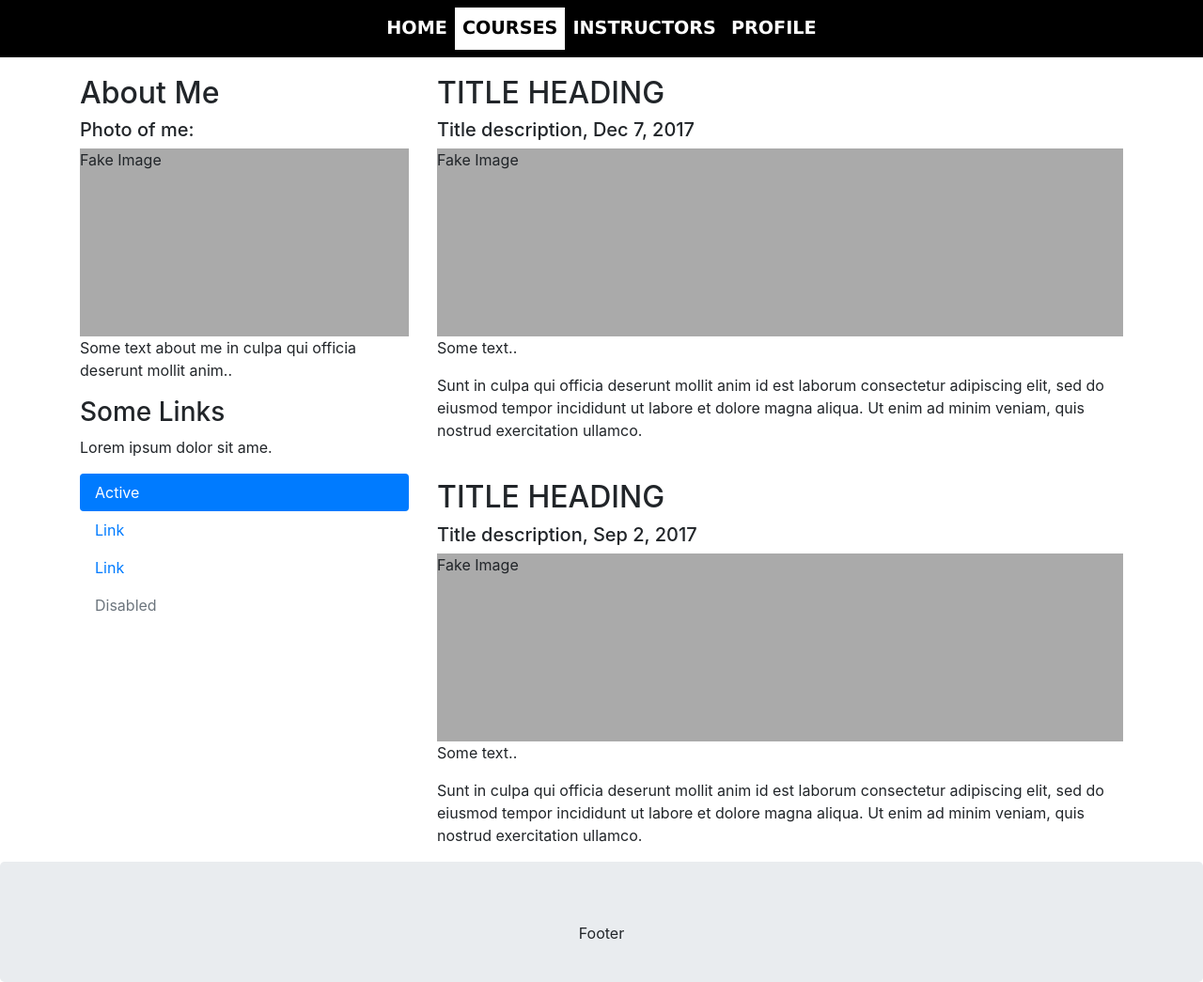
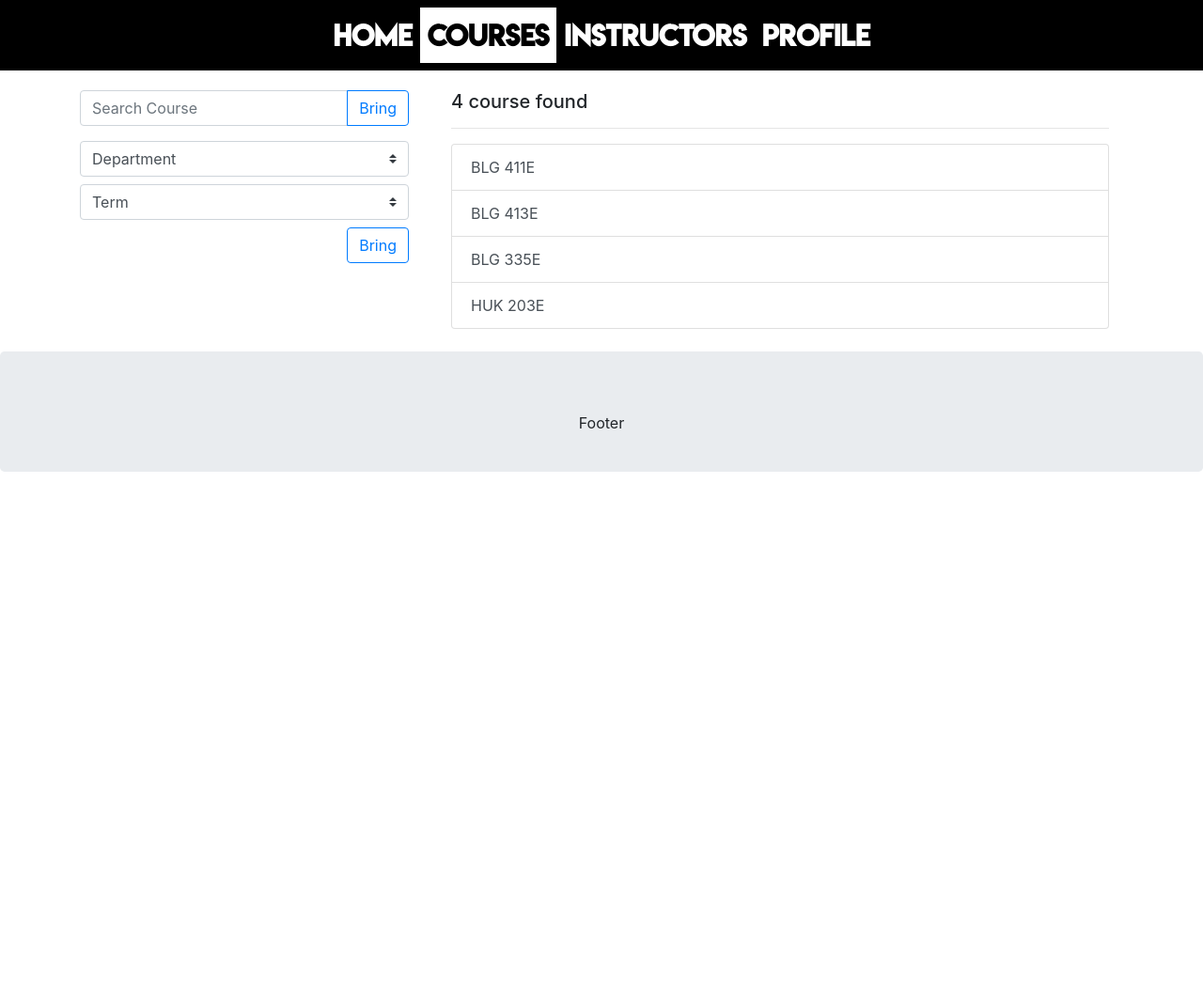
Before and after one commit to itusoft30/degreeOverview, a Flask app: template project/templates/index.html in a window 1280 px wide. Shown: the whole page at 94% size. After the commit the page ends 502 px from the top, so only its background shows below. Run offline with Flask 2, Linux system fonts and the light colour scheme; the template is opened without the code that fills it, so the values that code supplies are empty; some libraries are stand-ins or nearby versions.

Commit message:
html update

```diff
--- a/project/templates/index.html
+++ b/project/templates/index.html
@@ -41,44 +41,48 @@
   </div>
 </nav>
 
-<div class="container " style="margin-top:5em">
+<div class="container mb-4" style="margin-top:6em">
   <div class="row">
+
     <div class="col-sm-4">
-      <h2>About Me</h2>
-      <h5>Photo of me:</h5>
-      <div class="fakeimg">Fake Image</div>
-      <p>Some text about me in culpa qui officia deserunt mollit anim..</p>
-      <h3>Some Links</h3>
-      <p>Lorem ipsum dolor sit ame.</p>
-      <ul class="nav nav-pills flex-column">
-        <li class="nav-item">
-          <a class="nav-link active" href="#">Active</a>
-        </li>
-        <li class="nav-item">
-          <a class="nav-link" href="#">Link</a>
-        </li>
-        <li class="nav-item">
-          <a class="nav-link" href="#">Link</a>
-        </li>
-        <li class="nav-item">
-          <a class="nav-link disabled" href="#">Disabled</a>
-        </li>
-      </ul>
-      <hr class="d-sm-none">
+      <div class="input-group mb-3">
+          <input type="text" class="form-control" placeholder="Search Course">
+          <div class="input-group-append">
+            <button class="btn btn-outline-primary" type="submit">Bring</button>
+          </div>
+      </div>
+
+      <form>
+        <select name="soft-department" class="custom-select mb-2">
+          <option selected>Department</option>
+          <option value="volvo">Volvo</option>
+          <option value="fiat">Fiat</option>
+          <option value="audi">Audi</option>
+        </select>
+        <select name="soft-term" class="custom-select">
+          <option selected>Term</option>
+          <option value="volvo">Volvo</option>
+          <option value="fiat">Fiat</option>
+          <option value="audi">Audi</option>
+        </select>
+        <button type="submit" class="btn btn-outline-primary mt-2 float-right">Bring</button>
+      </form>
+
     </div>
+
     <div class="col-sm-8">
-      <h2>TITLE HEADING</h2>
-      <h5>Title description, Dec 7, 2017</h5>
-      <div class="fakeimg">Fake Image</div>
-      <p>Some text..</p>
-      <p>Sunt in culpa qui officia deserunt mollit anim id est laborum consectetur adipiscing elit, sed do eiusmod tempor incididunt ut labore et dolore magna aliqua. Ut enim ad minim veniam, quis nostrud exercitation ullamco.</p>
-      <br>
-      <h2>TITLE HEADING</h2>
-      <h5>Title description, Sep 2, 2017</h5>
-      <div class="fakeimg">Fake Image</div>
-      <p>Some text..</p>
-      <p>Sunt in culpa qui officia deserunt mollit anim id est laborum consectetur adipiscing elit, sed do eiusmod tempor incididunt ut labore et dolore magna aliqua. Ut enim ad minim veniam, quis nostrud exercitation ullamco.</p>
+      <div class="container">
+        <h5>4 course found</h5>
+        <hr>
+        <div class="list-group">
+          <a href="#" class="list-group-item list-group-item-action">BLG 411E</a>
+          <a href="#" class="list-group-item list-group-item-action">BLG 413E</a>
+          <a href="#" class="list-group-item list-group-item-action">BLG 335E</a>
+          <a href="#" class="list-group-item list-group-item-action">HUK 203E</a>
+        </div>
+      </div>
     </div>
+
   </div>
 </div>
 
--- a/project/templates/style/style.css
+++ b/project/templates/style/style.css
@@ -1,10 +1,11 @@
 @font-face {
     font-family: myFont;
-    src: url(BebasNeue-Regular.woff);
+    src: url(LemonMilk.otf);
 }
+
 nav {
-    font-family: Verdana;
-    font-size: 1.2em;
+    font-family: myFont;
+    font-size: 1.8em;
     background: black;
 }
 
@@ -16,3 +17,7 @@ nav {
     color: black;
     background: rgb(255, 255, 255);
 }
+
+.jumbotron-fluid {
+    background: blue;
+}
```
Also changed, not shown: project/templates/style/BebasNeue-Regular.woff2 (added), project/templates/style/LemonMilk.otf (added).
